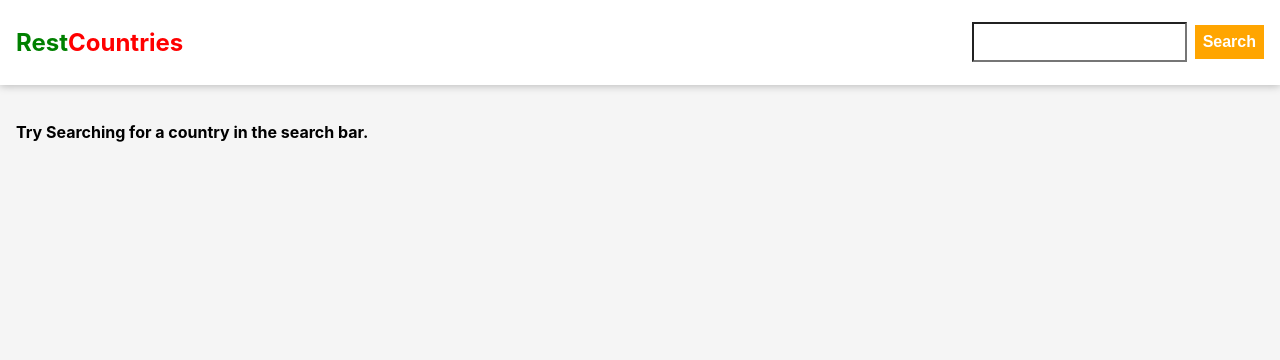
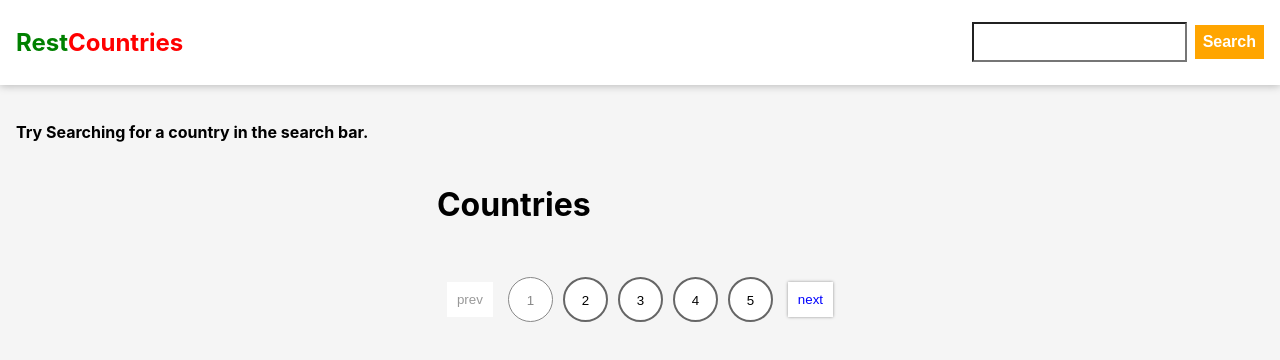
Before and after one commit to edwardlayao/react-rest-countries-app, a React (Create React App) app: page / in a window 1280 px wide. Shown: the top 360 px of the page. Built offline with nearby package versions, Linux system fonts and the light colour scheme.

Commit message:
add Pagination (WIP)
add pagination, needs tweaking

```diff
--- a/src/App.js
+++ b/src/App.js
@@ -25,8 +25,9 @@
       const data = await response.json();
 
       // we make our own data structure that will be passed on the props.
-      const countriesArray = data.map((country) => {
+      const countriesArray = data.map((country, index) => {
         const countryArray = {
+          idx: index + 1,
           name: country.name,
           capital: country.capital,
           pops: country.population,
--- a/src/components/MainSection/CountryCard/CountryCard.js
+++ b/src/components/MainSection/CountryCard/CountryCard.js
@@ -3,15 +3,16 @@
 import styles from "./CountryCard.module.css";
 
 function CountryCard(props) {
+  console.log(props.data);
   return (
     <Fragment>
       <Card appendClass={styles.countryCard}>
-        <h2>{props.countryData.name.common}</h2>
-        <img src={props.countryData.flags} alt="" />
-        <h2>Population: {props.countryData.pops}</h2>
+        <h2>{props.data.name.common}</h2>
+        <img src={props.data.flags} alt="" />
+        <h2>Population: {props.data.pops}</h2>
         <div className={styles.latlng}>
-          <p>Latitude {props.countryData.latlng[0]}</p>
-          <p>Longitude {props.countryData.latlng[1]}</p>
+          <p>Latitude {props.data.latlng[0]}</p>
+          <p>Longitude {props.data.latlng[1]}</p>
         </div>
       </Card>
     </Fragment>
--- a/src/components/MainSection/MainSection.js
+++ b/src/components/MainSection/MainSection.js
@@ -1,4 +1,5 @@
-import React, { Fragment } from "react";
+import React, { Fragment, useState } from "react";
+import Pagination from "../Pagination/Pagination";
 import CountryCard from "./CountryCard/CountryCard";
 import styles from "./MainSection.module.css";
 
@@ -7,8 +8,9 @@
 // TODO: Add a CSS grid, media queries for responsiveness
 
 function MainSection(props) {
-  // we set headerContent and countryContent to theri default values
+  // we set headerContent and countryContent to the default values
   let headerContent = <h4>Showing {props.countryData.length} results</h4>;
+  let countryPagination = [];
   let countryContent = null;
 
   // This only shows the first time the app is run...
@@ -21,11 +23,15 @@
   if (props.countryData === 404) {
     headerContent = <h4>Looks like your query is not found on the API.</h4>;
   } else {
-    countryContent = props.countryData.map((country) => {
-      return (
-        <CountryCard key={Math.random()} countryData={country}></CountryCard>
-      );
-    });
+    countryContent = (
+      <Pagination
+        data={props.countryData}
+        RenderComponent={CountryCard}
+        title={"Countries"}
+        pageLimit={5}
+        dataLimit={3}
+      ></Pagination>
+    );
   }
 
   return (
--- /dev/null
+++ b/src/components/Pagination/Pagination.css
@@ -0,0 +1,58 @@
+.pagination {
+  display: flex;
+  align-items: center;
+  justify-content: center;
+}
+
+.paginationItem {
+  background: #fff;
+  border: 2px solid #666;
+  padding: 10px 15px;
+  border-radius: 50%;
+  height: 45px;
+  width: 45px;
+  position: relative;
+  margin: 0 5px;
+  cursor: pointer;
+}
+
+.paginationItem span {
+  position: absolute;
+  top: 50%;
+  left: 50%;
+  transform: translate(-50%, -50%);
+}
+
+.prev,
+.next {
+  background: #fff;
+  border: none;
+  padding: 10px;
+  color: blue;
+  box-shadow: 0 0 3px rgba(0, 0, 0, 0.4);
+  margin: 0 10px;
+  cursor: pointer;
+}
+
+.paginationItem.active {
+  border: 1px solid #888;
+  color: #888;
+  pointer-events: none;
+}
+
+.prev.disabled,
+.next.disabled {
+  pointer-events: none;
+  box-shadow: none;
+  color: #999;
+}
+
+.dataContainer {
+  width: 100%;
+  display: flex;
+  flex-direction: row;
+  justify-content: center;
+  align-items: center;
+  gap: 1rem;
+  padding: 1rem;
+}
--- /dev/null
+++ b/src/components/Pagination/Pagination.js
@@ -0,0 +1,82 @@
+import "./Pagination.css";
+import React, { useState } from "react";
+function Pagination({ data, RenderComponent, title, pageLimit, dataLimit }) {
+  const [pages] = useState(Math.round(data.length / dataLimit));
+  const [currentPage, setCurrentPage] = useState(1);
+
+  return (
+    <div>
+      <h1>{title}</h1>
+
+      {/* show the posts, 10 posts at a time */}
+      <div className="dataContainer">
+        {getPaginatedData().map((d, idx) => {
+          return <RenderComponent key={idx} data={d} />;
+        })}
+      </div>
+
+      {/* show the pagiantion
+          it consists of next and previous buttons
+          along with page numbers, in our case, 5 page
+          numbers at a time
+      */}
+      <div className="pagination">
+        {/* previous button */}
+        <button
+          onClick={goToPreviousPage}
+          className={`prev ${currentPage === 1 ? "disabled" : ""}`}
+        >
+          prev
+        </button>
+
+        {/* show page numbers */}
+        {getPaginationGroup().map((item, index) => (
+          <button
+            key={index}
+            onClick={changePage}
+            className={`paginationItem ${
+              currentPage === item ? "active" : null
+            }`}
+          >
+            <span>{item}</span>
+          </button>
+        ))}
+
+        {/* next button */}
+        <button
+          onClick={goToNextPage}
+          className={`next ${currentPage === pages ? "disabled" : ""}`}
+        >
+          next
+        </button>
+      </div>
+    </div>
+  );
+
+  // we increment the current page to go forth
+  function goToNextPage() {
+    setCurrentPage((page) => page + 1);
+  }
+  // we decrement the current page to go back
+  function goToPreviousPage() {
+    setCurrentPage((page) => page + 1);
+  }
+  // will be called when a user clicks on a page number
+  // we will change the current page to the page number that was clicked by the user
+  function changePage(event) {
+    const pageNumber = Number(event.target.textContent);
+    setCurrentPage(pageNumber);
+  }
+  //we return the number of data equal to the dataLimit
+  function getPaginatedData() {
+    const startIndex = currentPage * dataLimit - dataLimit;
+    const endIndex = startIndex + dataLimit;
+    return data.slice(startIndex, endIndex);
+  }
+  //   we show the group of page numbers in pagination
+  function getPaginationGroup() {
+    let start = Math.floor((currentPage - 1) / pageLimit) * pageLimit;
+    return new Array(pageLimit).fill().map((_, idx) => start + idx + 1);
+  }
+}
+export default Pagination;
```
